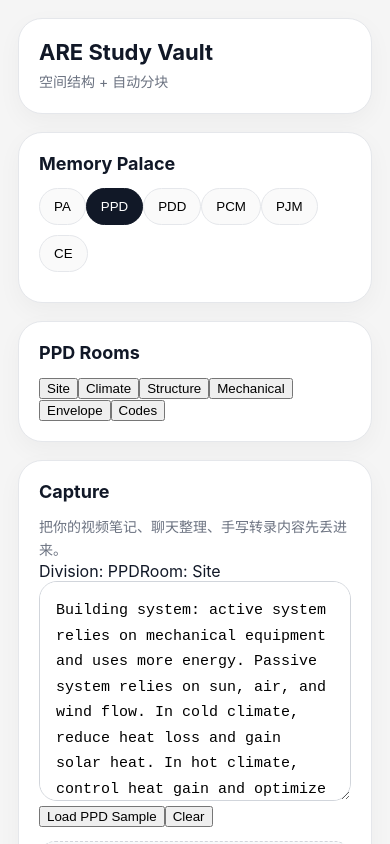
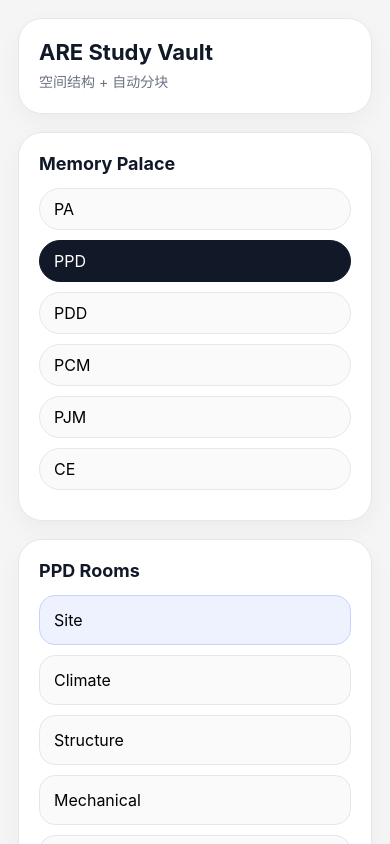
Before and after one commit to lishixin1995/ARE-study, a React (Vite) app: page / in a window 390 px wide. Shown: the top 844 px of the page. Built offline with nearby package versions, Linux system fonts and the light colour scheme; the HTML template or start-up script is replaced by a standard one.

Commit message:
Update index.css

```diff
--- a/src/index.css
+++ b/src/index.css
@@ -171,4 +171,74 @@ body {
   .card-grid {
     grid-template-columns: 1fr;
   }
+  button {
+  font: inherit;
 }
+
+.pill {
+  width: 100%;
+  text-align: left;
+  cursor: pointer;
+}
+
+.pill:hover {
+  border-color: #9ca3af;
+}
+
+.list-button {
+  width: 100%;
+  border: 1px solid #e5e7eb;
+  border-radius: 16px;
+  padding: 12px 14px;
+  margin-bottom: 10px;
+  background: #fafafa;
+  line-height: 1.5;
+  text-align: left;
+  cursor: pointer;
+}
+
+.list-button:hover {
+  border-color: #9ca3af;
+}
+
+.active-room {
+  background: #eef2ff;
+  border-color: #c7d2fe;
+}
+
+.status-row {
+  display: flex;
+  gap: 10px;
+  flex-wrap: wrap;
+  margin: 14px 0;
+}
+
+.status-tag {
+  background: #111827;
+  color: white;
+  border-radius: 999px;
+  padding: 8px 12px;
+  font-size: 13px;
+}
+
+.action-row {
+  display: flex;
+  gap: 10px;
+  margin-top: 14px;
+  flex-wrap: wrap;
+}
+
+.small-action {
+  border: none;
+  background: #111827;
+  color: white;
+  border-radius: 12px;
+  padding: 10px 14px;
+  cursor: pointer;
+}
+
+.small-action.ghost {
+  background: #e5e7eb;
+  color: #111827;
+}
+}
```
